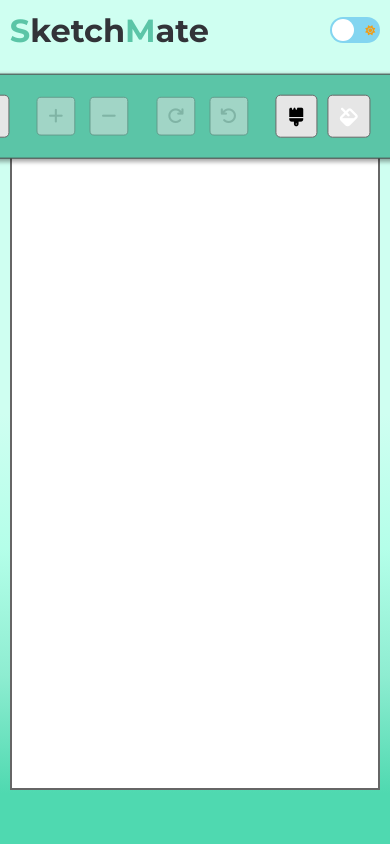
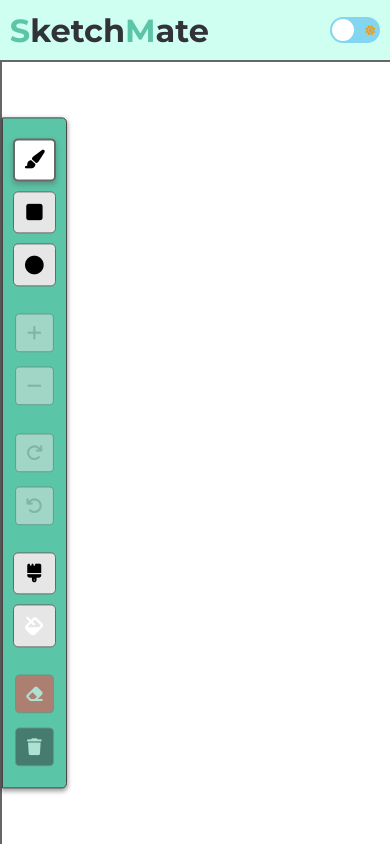
Before and after one commit to RonFelsenfeld/SketchMate-Frontend, a React (Vite) app: page /canvas in a window 390 px wide. Built offline with nearby package versions, Linux system fonts and the light colour scheme.

Commit message:
Make CanvasIndex responsive for narrow screen

```diff
--- a/src/assets/style/components/canvas/_canvas-controls.scss
+++ b/src/assets/style/components/canvas/_canvas-controls.scss
@@ -13,6 +13,33 @@
   box-shadow: $controls-shadow;
   transform: translate(-50%, -50%);
   transition: background-color $theme-transition, gap 0.3s;
+
+  @include for-narrow-layout {
+    inset: 50% auto auto 0;
+    flex-direction: column;
+    align-items: center;
+
+    padding: 20px 10px;
+    border-radius: 0px;
+    border-top-right-radius: $controls-border-radius;
+    border-bottom-right-radius: $controls-border-radius;
+
+    transition: background-color $theme-transition, gap 0.3s, padding-inline 0.3s;
+    transform: translate(0, -50%);
+
+    &:hover {
+      padding-inline-end: 30px;
+    }
+
+    .btn {
+      &:is(.btn-shape, .btn-size, .btn-rotate, .btn-color) {
+        &.gap {
+          margin-inline-end: 0;
+          margin-block-end: $controls-sections-gap;
+        }
+      }
+    }
+  }
 
   &.dark {
     background-color: $dark-theme-clr;
@@ -77,8 +104,6 @@
       }
 
       &.ellipse {
-        margin-inline-end: $controls-sections-gap;
-
         &::before {
           content: '\f111';
         }
@@ -93,8 +118,6 @@
       }
 
       &.minus {
-        margin-inline-end: $controls-sections-gap;
-
         &::before {
           content: '\f068';
         }
@@ -109,8 +132,6 @@
       }
 
       &.left {
-        margin-inline-end: $controls-sections-gap;
-
         &::before {
           content: '\f0e2';
         }
@@ -158,8 +179,6 @@
       }
 
       &.fill {
-        margin-inline-end: $controls-sections-gap;
-
         label {
           &::before {
             content: '\f575';
@@ -173,12 +192,29 @@
 
       &::before {
         color: $secondary-font-clr;
-        content: '\f1f8';
+        content: '\f12d';
       }
 
       &:hover {
         background-color: darken($remove-btn-bg-clr, 20%);
       }
+    }
+
+    &.btn-clear {
+      background-color: $main-font-clr;
+
+      &::before {
+        color: $secondary-font-clr;
+        content: '\f1f8';
+      }
+
+      &:hover {
+        background-color: lighten($main-font-clr, 10%);
+      }
+    }
+
+    &.gap {
+      margin-inline-end: $controls-sections-gap;
     }
 
     &.selected {
@@ -187,17 +223,4 @@
       box-shadow: $selected-btn-shadow;
     }
   }
-
-  .btn-clear {
-    @include controlBtn;
-
-    padding-inline: rem(30px);
-    font-size: em(16px);
-    color: $secondary-font-clr;
-    background-color: $main-font-clr;
-
-    &:hover {
-      background-color: lighten($main-font-clr, 10%);
-    }
-  }
 }
--- a/src/assets/style/components/canvas/_canvas.scss
+++ b/src/assets/style/components/canvas/_canvas.scss
@@ -12,6 +12,14 @@
     background-color: $canvas-bg-clr;
     cursor: url(public/assets/img/brush-icon.png), auto;
 
+    @include for-narrow-layout {
+      width: 100vw;
+      height: calc(100dvh - $app-header-height);
+      border: none;
+      border-block-start: 2px solid $canvas-border-clr;
+      border-inline-start: 2px solid $canvas-border-clr;
+    }
+
     &.shape {
       cursor: cell;
     }
--- a/src/assets/style/pages/_canvas-index.scss
+++ b/src/assets/style/pages/_canvas-index.scss
@@ -3,9 +3,5 @@
   background-color: $light-page-bg-clr;
   background: $light-page-gradient;
 
-  @include darkMode {
-    .canvas-container {
-      border-width: 4px;
-    }
-  }
+  @include darkMode;
 }
--- a/src/assets/style/pages/_home-page.scss
+++ b/src/assets/style/pages/_home-page.scss
@@ -36,12 +36,12 @@
       gap: 30px;
 
       .heading-container {
-        width: 60vw;
+        width: 85vw;
         gap: 20px;
         text-align: center;
 
         .main-heading {
-          font-size: em(48px);
+          font-size: em(46px);
           font-family: $heading-font-family;
           line-height: 1em;
           letter-spacing: -0.2px;
--- a/src/assets/style/setup/_mixins.scss
+++ b/src/assets/style/setup/_mixins.scss
@@ -1,14 +1,8 @@
-// @mixin for-normal-layout {
-//   @media (max-width: $break-normal) {
-//     @content;
-//   }
-// }
-
-// @mixin for-narrow-layout {
-//   @media (max-width: $break-narrow) {
-//     @content;
-//   }
-// }
+@mixin for-narrow-layout {
+  @media (max-width: $break-narrow) {
+    @content;
+  }
+}
 
 // @mixin for-small-layout {
 //   @media (max-width: $break-small) {
@@ -56,6 +50,10 @@
   background-color: $bgc;
   transform-origin: 50% 100%;
   transform: scale($scale) translateY(-1px);
+
+  @include for-narrow-layout {
+    transform-origin: -100% 50%;
+  }
 }
 
 @mixin pageHeader {
--- a/src/assets/style/setup/_vars.scss
+++ b/src/assets/style/setup/_vars.scss
@@ -53,5 +53,4 @@
 
 // $break-mobile: 450px;
 // $break-small: 600px;
-// $break-narrow: 750px;
-// $break-normal: 1000px;
+$break-narrow: 850px;
--- a/src/components/canvas/Canvas.jsx
+++ b/src/components/canvas/Canvas.jsx
@@ -33,6 +33,9 @@
     const context = canvas.getContext('2d')
     contextRef.current = context
     resizeCanvas(canvas)
+
+    window.addEventListener('resize', resizeCanvas)
+    return () => window.removeEventListener('resize', resizeCanvas)
   }, [])
 
   useEffect(() => {
--- a/src/components/canvas/CanvasControls.jsx
+++ b/src/components/canvas/CanvasControls.jsx
@@ -73,7 +73,7 @@
       ></button>
 
       <button
-        className={`btn btn-shape ellipse ${getSelectedClass(ELLIPSE)}`}
+        className={`btn btn-shape ellipse gap ${getSelectedClass(ELLIPSE)}`}
         onClick={() => onSetShape(ELLIPSE)}
         onMouseEnter={ev => showTooltip(ev.currentTarget, 'Ellipse')}
         onMouseLeave={hideTooltip}
@@ -88,7 +88,7 @@
       ></button>
 
       <button
-        className="btn btn-size minus"
+        className="btn btn-size minus gap"
         onClick={() => onSetSize(-1)}
         onMouseEnter={ev => showTooltip(ev.currentTarget, 'Decrease Size')}
         onMouseLeave={hideTooltip}
@@ -104,7 +104,7 @@
       ></button>
 
       <button
-        className="btn btn-rotate left"
+        className="btn btn-rotate left gap"
         onClick={() => onRotateShape(-ROTATE_ANGLE)}
         onMouseEnter={ev => showTooltip(ev.currentTarget, 'Rotate Left')}
         onMouseLeave={hideTooltip}
@@ -127,7 +127,7 @@
       </button>
 
       <button
-        className="btn btn-color fill flex"
+        className="btn btn-color fill gap flex"
         onMouseEnter={ev => showTooltip(ev.currentTarget, 'Pick Fill Color')}
         onMouseLeave={hideTooltip}
       >
@@ -150,14 +150,12 @@
       ></button>
 
       <button
-        className="btn-clear"
+        className="btn btn-clear"
         onClick={clearCanvas}
         onMouseEnter={ev => showTooltip(ev.currentTarget, 'Clear Canvas')}
         onMouseLeave={hideTooltip}
         disabled={!shapes.length}
-      >
-        Clear
-      </button>
+      ></button>
     </section>
   )
 }
--- a/src/components/general/ThemeToggleBtn.jsx
+++ b/src/components/general/ThemeToggleBtn.jsx
@@ -8,7 +8,7 @@
   }
 
   return (
-    <div className="btn-toggle-theme">
+    <div className="btn-toggle-theme" title={`Switch to ${isDarkMode ? 'light' : 'dark'} mode`}>
       <input
         type="checkbox"
         className="theme-input"
```
